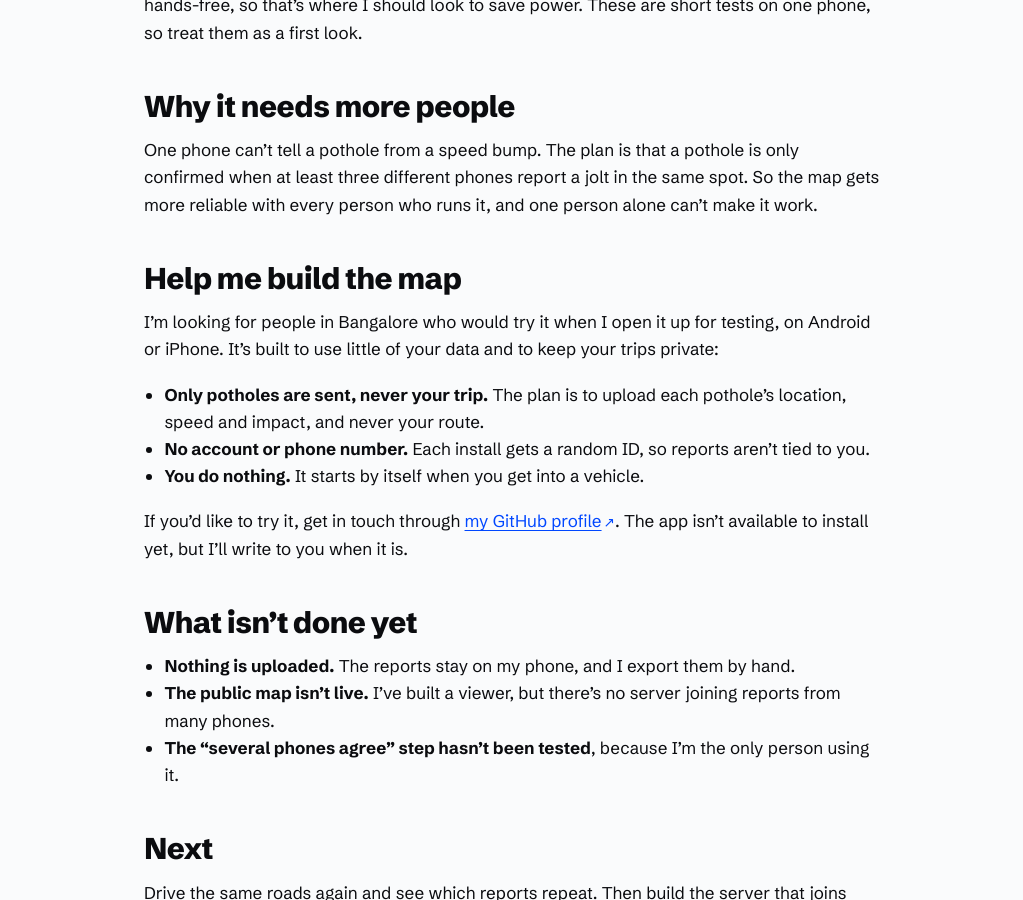
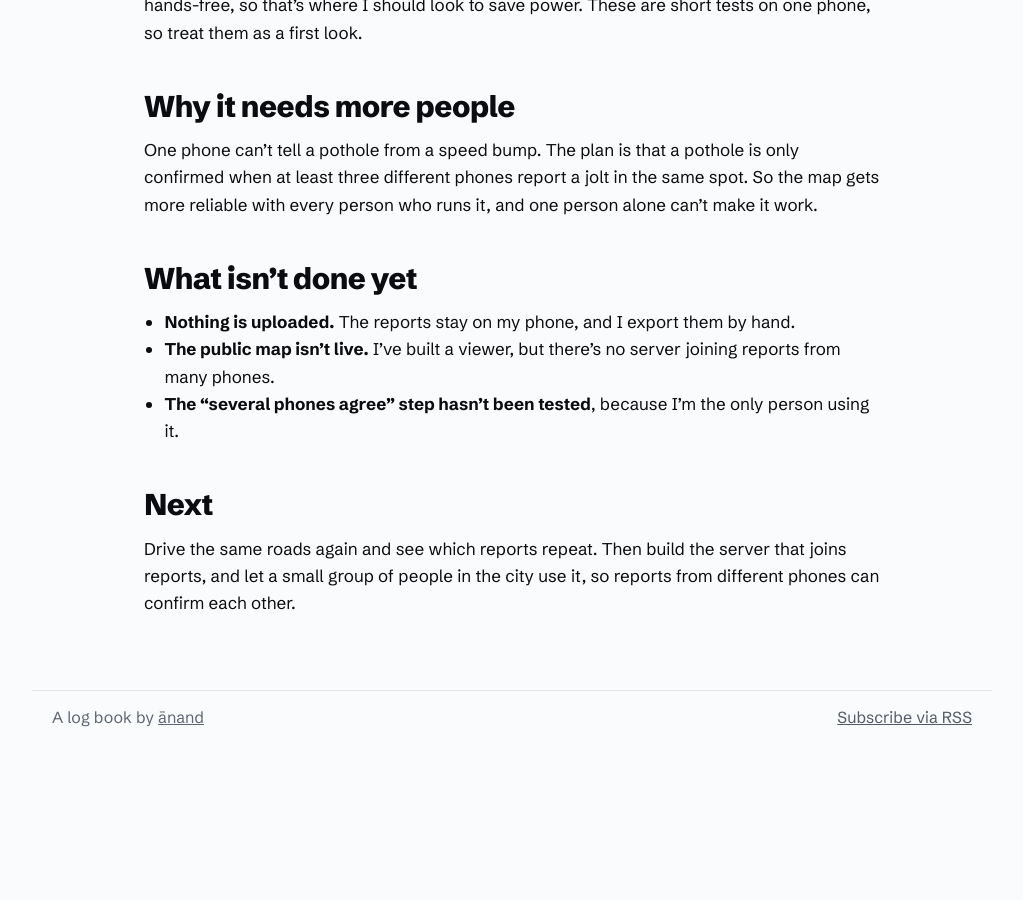
Before and after one commit to and/and.github.io, a Jekyll site: the page built from _posts/2026-09-18-pothole-map.md, in a window 1280 px wide and 900 px high, scrolled down 2780 px. Shown: the whole window, without its empty margins (128-1151 px from the left). Built offline with Jekyll 4.4.1, drawn with Linux system fonts in a browser that asks for light colours; after the commit the page ends 3551 px from its top, so only the background shows below that.

Commit message:
Pothole Map post: remove the call for testers for now
Co-Authored-By: Claude Sonnet 5.5 <noreply@anthropic.com>
Claude-Session: https://claude.ai/code/session_01MuwebNEXBFxCrvNjpbsvNM

```diff
--- a/_posts/2026-09-18-pothole-map.md
+++ b/_posts/2026-09-18-pothole-map.md
@@ -62,16 +62,6 @@ Waiting cost more than recording. Watching for the start of a trip is what makes
 
 One phone can't tell a pothole from a speed bump. The plan is that a pothole is only confirmed when at least three different phones report a jolt in the same spot. So the map gets more reliable with every person who runs it, and one person alone can't make it work.
 
-## Help me build the map
-
-I'm looking for people in Bangalore who would try it when I open it up for testing, on Android or iPhone. It's built to use little of your data and to keep your trips private:
-
-- **Only potholes are sent, never your trip.** The plan is to upload each pothole's location, speed and impact, and never your route.
-- **No account or phone number.** Each install gets a random ID, so reports aren't tied to you.
-- **You do nothing.** It starts by itself when you get into a vehicle.
-
-If you'd like to try it, get in touch through [my GitHub profile](https://github.com/and). The app isn't available to install yet, but I'll write to you when it is.
-
 ## What isn't done yet
 
 - **Nothing is uploaded.** The reports stay on my phone, and I export them by hand.
```
